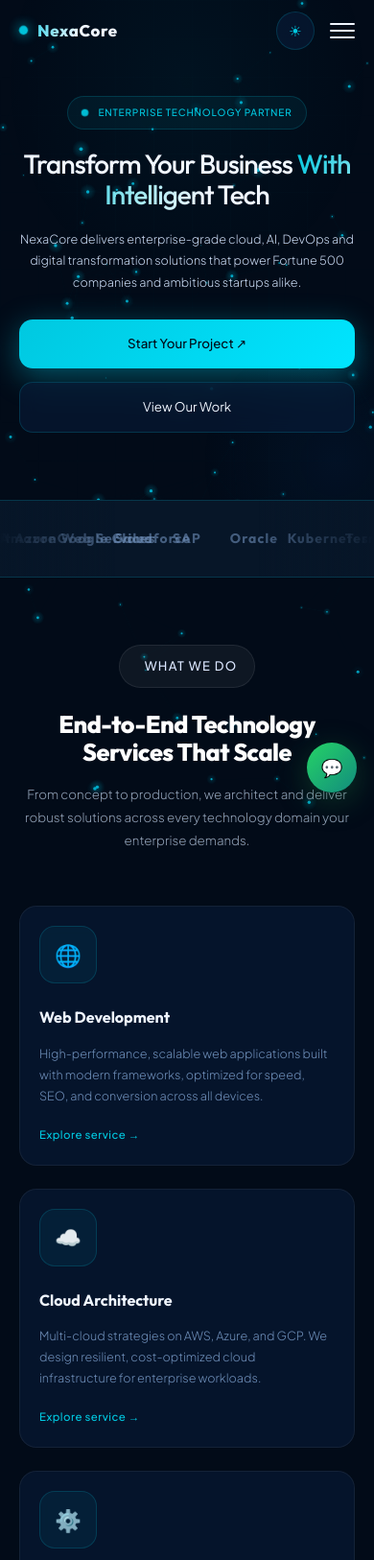
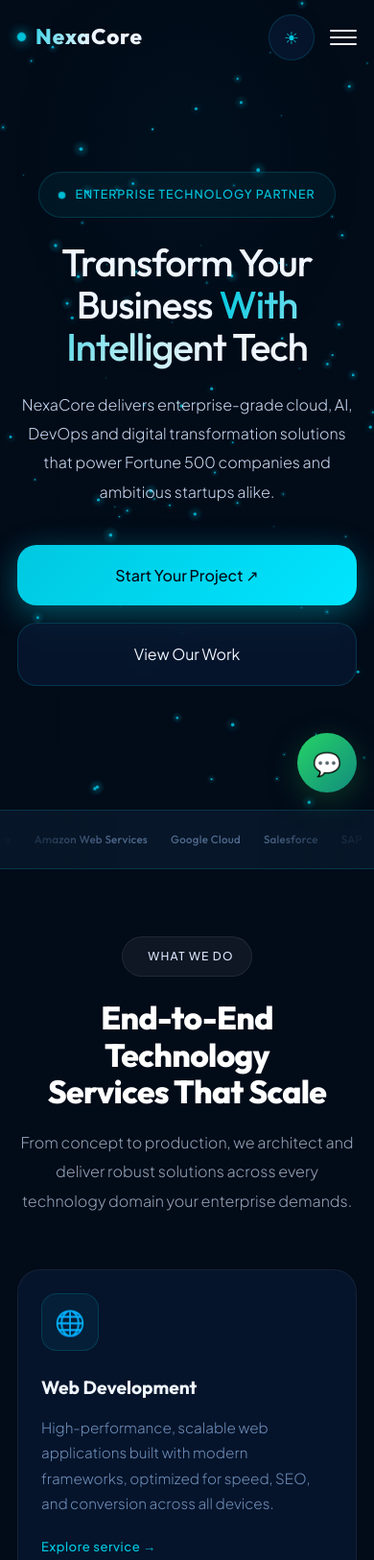
Before and after one commit to aakashsaini943/Nexa-core-freelance-central, a plain HTML site: page index.html in a window 390 px wide. Shown: the top 1626 px of the page at 96% size. Drawn offline with nearby package versions, Linux system fonts and the light colour scheme; animation ran at ten frames a second.

Commit message:
Fix mobile responsiveness and improve logo strip layout

```diff
--- a/style.css
+++ b/style.css
@@ -1128,78 +1128,98 @@ canvas{
 
 }
 
+
+
+
 /* =========================================================
-   MOBILE
+   BIG PREMIUM MOBILE RESPONSIVE
 ========================================================= */
 
 @media (max-width:768px){
 
   html{
-    font-size:14px;
+    font-size:16px;
+  }
+
+  body{
+    overflow-x:hidden;
   }
 
   section{
-    padding:70px 20px;
+    padding:80px 24px;
   }
 
   /* NAVBAR */
 
   nav{
-    height:65px;
-    padding:0 20px;
+    height:78px;
+    padding:0 24px;
   }
 
   .nav-logo{
-    font-size:1.2rem;
+    font-size:1.4rem;
   }
 
-  .mobile-menu{
-    padding:40px 20px;
-    text-align:center;
-    gap:24px;
+  .nav-links,
+  .btn-nav{
+    display:none;
   }
 
-  .mobile-menu a{
-    font-size:1.2rem;
+  .hamburger{
+    display:flex;
+  }
+
+  .hamburger span{
+    width:28px;
+    height:2px;
+  }
+
+  #theme-toggle{
+    width:48px;
+    height:48px;
   }
 
   /* HERO */
 
   #hero{
-    padding:115px 20px 70px;
+    min-height:100vh;
+    padding:140px 24px 90px;
     text-align:center;
+    display:flex;
+    align-items:center;
+    justify-content:center;
+  }
+
+  .hero-inner{
+    width:100%;
+    max-width:100%;
+    margin:auto;
+  }
+
+  .hero-bg-glow{
+    width:500px;
+    height:500px;
+    opacity:.22;
+  }
+
+  .hero-bg-glow2{
+    display:none;
   }
 
   .hero-grid-lines{
-    background-size:40px 40px;
-    opacity:.3;
-  }
-
-  .hero-bg-glow{
-    width:450px;
-    height:450px;
-    top:-140px;
-    opacity:.35;
-  }
-
-  .hero-bg-glow2{
-    width:280px;
-    height:280px;
-    bottom:-100px;
-    right:-100px;
-    opacity:.25;
+    opacity:.2;
   }
 
   .hero-badge{
-    margin:0 auto 20px;
-    font-size:.72rem;
-    padding:8px 14px;
+    margin:0 auto 24px;
+    padding:12px 20px;
+    font-size:.78rem;
   }
 
   .hero-h1{
-    font-size:2.4rem;
-    line-height:1.15;
-    margin-bottom:18px;
+    font-size:3rem;
+    line-height:1.1;
+    margin-bottom:24px;
     letter-spacing:-1px;
   }
 
@@ -1208,91 +1228,140 @@ canvas{
   }
 
   .hero-sub{
-    font-size:.95rem;
-    line-height:1.8;
+    font-size:1.08rem;
+    line-height:1.9;
     max-width:100%;
-    margin:0 auto 28px;
+    margin:0 auto 40px;
   }
 
+  /* BUTTONS */
+
   .hero-btns{
+    display:flex;
     flex-direction:column;
-    align-items:center;
-    gap:14px;
+    gap:18px;
+    width:100%;
   }
 
   .btn-primary,
   .btn-outline{
     width:100%;
-    max-width:320px;
-    text-align:center;
-    padding:14px 20px;
+    padding:18px 24px;
+    font-size:1rem;
+    border-radius:20px;
+  }
+
+  /* =========================================================
+     LOGO STRIP FIX
+  ========================================================= */
+
+  #logo-strip{
+    width:100%;
+    overflow:hidden;
+    padding:20px 0;
+    position:relative;
+  }
+
+  .logo-scroll-track{
+    display:flex;
+    align-items:center;
+    gap:34px;
+
+    width:max-content;
+
+    animation:
+      logoScrollMobile 22s linear infinite;
+  }
+
+  .logo-item{
+    flex-shrink:0;
+    white-space:nowrap;
+
+    font-size:.82rem;
+    font-weight:500;
+
+    opacity:.7;
+    letter-spacing:.3px;
+  }
+
+  /* SECTION */
+
+  .section-title{
+    font-size:2.5rem;
+    line-height:1.15;
+    margin-bottom:18px;
+  }
+
+  .section-sub{
+    font-size:1rem;
+    line-height:1.9;
+  }
+
+  .section-badge{
+    font-size:.75rem;
+    padding:10px 18px;
   }
 
   /* SERVICES */
 
   .services-grid{
     grid-template-columns:1fr;
-    gap:18px;
-    margin-top:40px;
+    gap:24px;
+    margin-top:44px;
   }
 
   .service-card{
-    padding:24px;
+    padding:32px 28px;
+    border-radius:24px;
+  }
+
+  .service-title{
+    font-size:1.2rem;
+  }
+
+  .service-desc{
+    font-size:.95rem;
   }
 
   /* SOLUTIONS */
 
   #solutions{
-    padding:70px 20px;
+    padding:80px 24px;
   }
 
   .solutions-box{
     grid-template-columns:1fr;
-    gap:28px;
-    padding:28px;
-    border-radius:24px;
+    gap:32px;
+    padding:32px 28px;
+    border-radius:28px;
   }
 
-  .section-title{
-    font-size:2.2rem;
-    line-height:1.15;
+  .solutions-card{
+    padding:28px;
   }
 
-  .section-sub{
-    font-size:.95rem;
-  }
-
-  .solutions-tags{
-    gap:10px;
+  .solutions-card h3{
+    font-size:2.4rem;
   }
 
   .solutions-tags span{
-    font-size:12px;
-    padding:10px 14px;
-  }
-
-  .solutions-card{
-    padding:24px;
-  }
-
-  .solutions-card h3{
-    font-size:2rem;
+    font-size:.85rem;
+    padding:12px 16px;
   }
 
   .card-stats{
-    flex-direction:column;
-    gap:18px;
+    gap:24px;
   }
 
   /* PRICING */
 
   .pricing-grid{
     grid-template-columns:1fr;
-    gap:22px;
+    gap:24px;
   }
 
   .price-card{
-    padding:28px 24px;
+    padding:34px 28px;
   }
 
   .price-card.featured{
@@ -1300,66 +1369,64 @@ canvas{
   }
 
   .price-amount{
-    font-size:2.4rem;
+    font-size:3rem;
   }
 
   /* WHY US */
 
   .whyus-grid{
     grid-template-columns:1fr;
-    gap:18px;
+    gap:22px;
   }
 
   .why-card{
-    padding:24px;
+    padding:30px 26px;
   }
 
   /* TESTIMONIAL */
 
-  .testimonials-track{
-    gap:18px;
+  .testi-card{
+    flex:0 0 100%;
+    padding:30px 26px;
   }
 
-  .testi-card{
-    flex:0 0 100%;
-    padding:24px;
-  }
-
-  /* FAQ */
-
-  .faq-q{
+  .testi-text{
     font-size:.95rem;
-  }
-
-  .faq-a{
-    font-size:.88rem;
   }
 
   /* CONTACT */
 
   .contact-inner{
     grid-template-columns:1fr;
-    gap:32px;
+    gap:36px;
   }
 
   .contact-form{
-    padding:24px;
+    padding:32px 26px;
   }
 
   .form-row{
     grid-template-columns:1fr;
   }
 
+  .form-group input,
+  .form-group textarea,
+  .form-group select{
+    padding:16px 18px;
+    font-size:.95rem;
+  }
+
   /* FOOTER */
 
   .footer-top{
     grid-template-columns:1fr;
-    gap:40px;
+    gap:42px;
   }
 
   .footer-bottom{
     flex-direction:column;
     text-align:center;
+    gap:14px;
   }
 
   .newsletter-form{
@@ -1373,14 +1440,15 @@ canvas{
   /* WHATSAPP */
 
   #whatsapp-btn{
-    width:52px;
-    height:52px;
+    width:62px;
+    height:62px;
     right:18px;
     bottom:18px;
-    font-size:1.3rem;
+    font-size:1.5rem;
   }
 
 }
+
 
 /* =========================================================
    SMALL MOBILE
@@ -1388,54 +1456,63 @@ canvas{
 
 @media (max-width:480px){
 
+  section{
+    padding:70px 18px;
+  }
+
+  nav{
+    padding:0 18px;
+  }
+
   #hero{
-    padding-top:100px;
+    padding:130px 18px 80px;
   }
 
   .hero-h1{
-    font-size:2rem;
+    font-size:2.5rem;
   }
 
   .hero-sub{
-    font-size:.9rem;
+    font-size:1rem;
   }
 
   .section-title{
-    font-size:1.8rem;
+    font-size:2.1rem;
   }
 
   .solutions-box,
-  .solutions-card,
-  .contact-form,
+  .service-card,
   .price-card,
-  .service-card{
-    padding:20px;
+  .contact-form{
+    padding:24px;
   }
 
-  .btn-primary,
-  .btn-outline{
-    max-width:100%;
-    border-radius:14px;
+  /* SMALL MOBILE LOGO FIX */
+
+  .logo-scroll-track{
+    gap:24px;
+    animation-duration:18s;
   }
 
-  .card-stats strong{
-    font-size:1.5rem;
+  .logo-item{
+    font-size:.72rem;
   }
 
 }
 
+
 /* =========================================================
-   EXTRA SMALL
+   MOBILE LOGO ANIMATION
 ========================================================= */
 
-@media (max-width:360px){
+@keyframes logoScrollMobile{
 
-  .hero-h1{
-    font-size:1.7rem;
+  from{
+    transform:translateX(0);
   }
 
-  .section-title{
-    font-size:1.5rem;
+  to{
+    transform:translateX(-50%);
   }
 
 }
```
